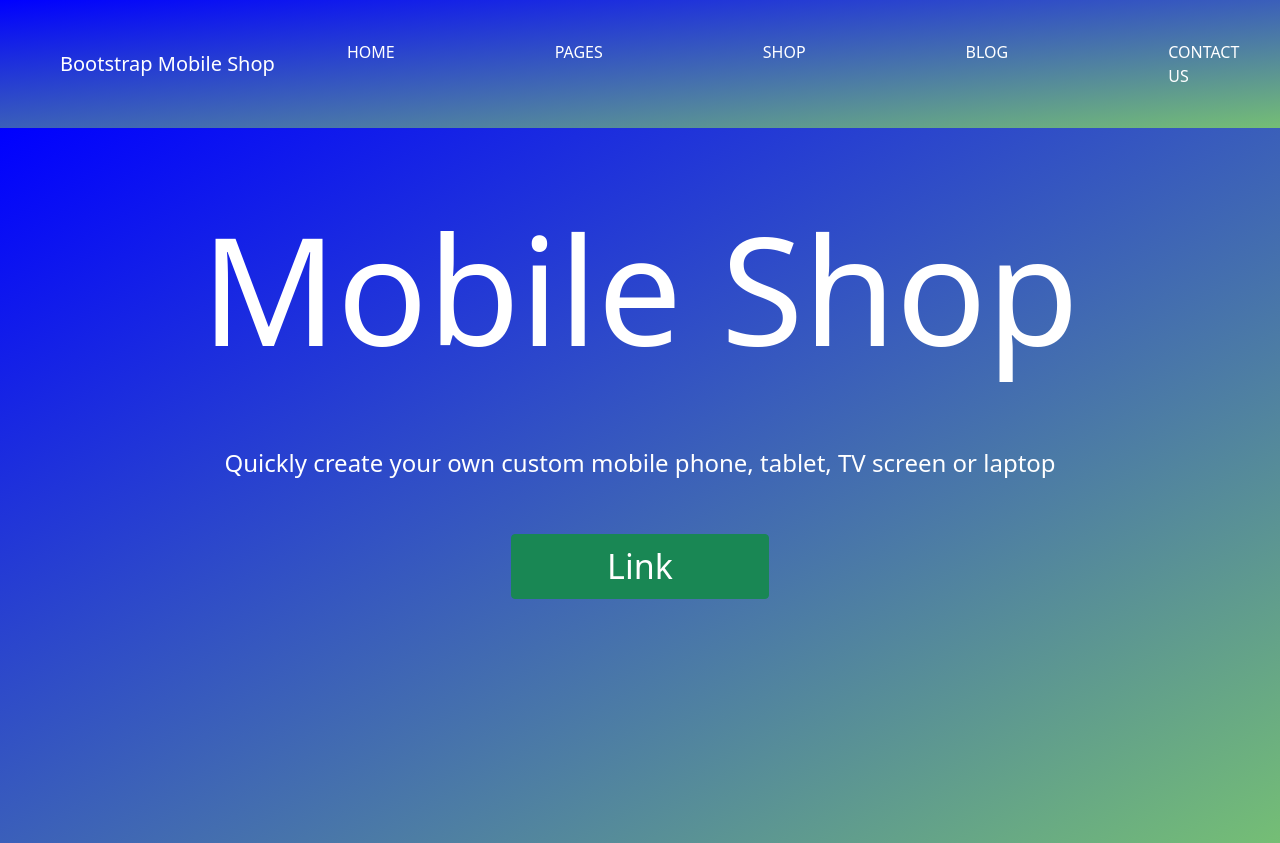
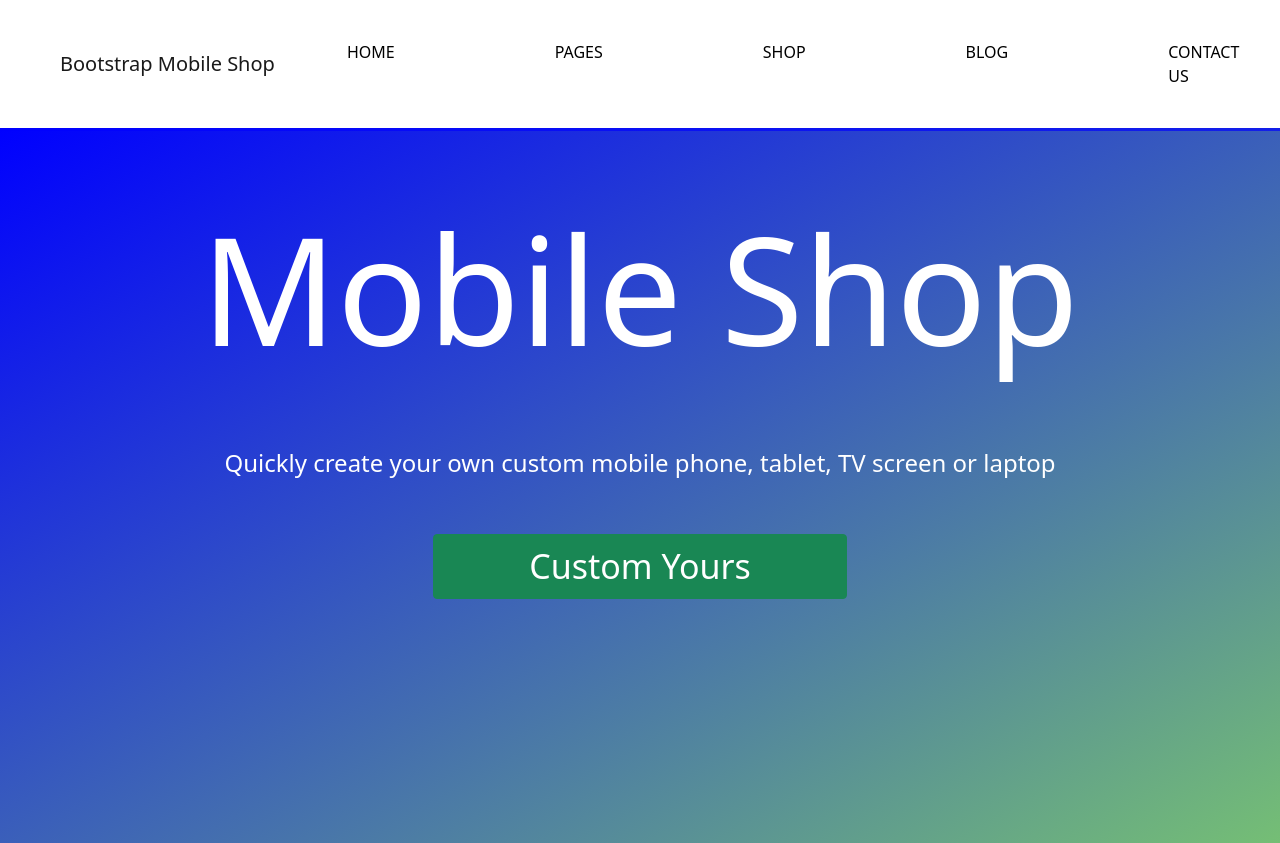
Before and after one commit to willywin99/Mobile-Shop-Project, a plain HTML site: page index.html in a window 1280 px wide. Shown: the top 843 px of the page. Drawn offline with nearby package versions, Linux system fonts and the light colour scheme.

Commit message:
Editing the Navbar

```diff
--- a/index.html
+++ b/index.html
@@ -17,7 +17,7 @@
   <body>
 
     <!-- Awal Navbar -->
-    <nav class="navbar navbar-expand-lg navbar-dark" style="background-image: linear-gradient(to right bottom, blue, rgba(110, 187, 110, 0.952));">
+    <nav class="navbar navbar-expand-lg navbar-light" style="background-color: rgba(255, 255, 255, 0.712);">
       <div class="container-fluid ms-5">
         <a class="navbar-brand" href="#">Bootstrap Mobile Shop</a>
         <button class="navbar-toggler" type="button" data-bs-toggle="collapse" data-bs-target="#navbarSupportedContent" aria-controls="navbarSupportedContent" aria-expanded="false" aria-label="Toggle navigation">
@@ -26,19 +26,19 @@
         <div class="collapse navbar-collapse" id="navbarSupportedContent">
           <ul class="navbar-nav mb-2 mb-lg-0 ms-auto">
             <li class="nav-item me-5 pe-5 pb-4 pt-4 ps-5">
-              <a class="nav-link active" style="color: white;" aria-current="page" href="#">HOME</a>
+              <a class="nav-link active" style="color: black;" aria-current="page" href="#">HOME</a>
             </li>
             <li class="nav-item me-5 pe-5 pb-4 pt-4 ps-5">
-              <a class="nav-link" style="color: white;" href="#">PAGES</a>
+              <a class="nav-link" style="color: black;" href="#">PAGES</a>
             </li>
             <li class="nav-item me-5 pe-5 pb-4 pt-4 ps-5">
-              <a class="nav-link" style="color: white;" href="#">SHOP</a>
+              <a class="nav-link" style="color: black;" href="#">SHOP</a>
             </li>
             <li class="nav-item me-5 pe-5 pb-4 pt-4 ps-5">
-              <a class="nav-link" style="color: white;" href="#">BLOG</a>
+              <a class="nav-link" style="color: black;" href="#">BLOG</a>
             </li>
             <li class="nav-item me-5 pe-5 pb-4 pt-4 ps-5">
-              <a class="nav-link" style="color: white;" href="#">CONTACT US</a>
+              <a class="nav-link" style="color: black;" href="#">CONTACT US</a>
             </li>
           </ul>
 
@@ -54,7 +54,7 @@
           <div class="col text-center pt-5">
             <div class="" style="font-size: 150px; color: white;">Mobile Shop</div>
             <h4 style="color: white;" class="mt-5">Quickly create your own custom mobile phone, tablet, TV screen or laptop</h4>
-            <a class="btn btn-success btn1 mt-5 mb-5" id="btn1" style="font-size: 34px;" href="#" role="button">Link</a>
+            <a class="btn btn-success btn1 mt-5 mb-5" id="btn1" style="font-size: 34px;" href="#" role="button">Custom Yours</a>
           </div>
         </div>
       </div>
--- a/style.css
+++ b/style.css
@@ -1,5 +1,8 @@
+nav {
+  box-shadow: 2px -2px 0 5px rgba(0, 0, 255, 0.673);
+}
 .nav-item:hover {
-  border-bottom: 2px solid white;
+  border-bottom: 2px solid black;
   transition: all .4s;
   padding-top: 5rem;
 }
```
